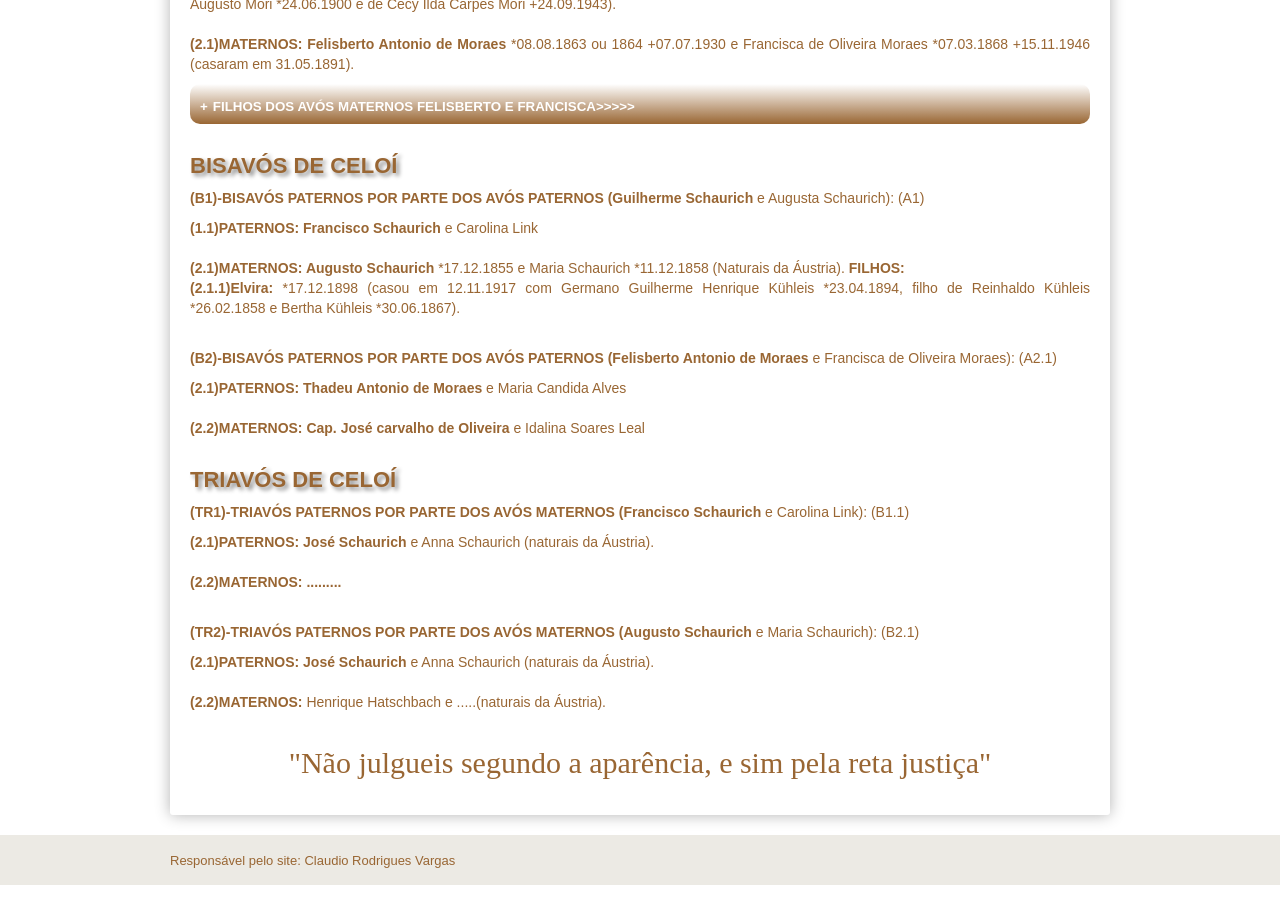
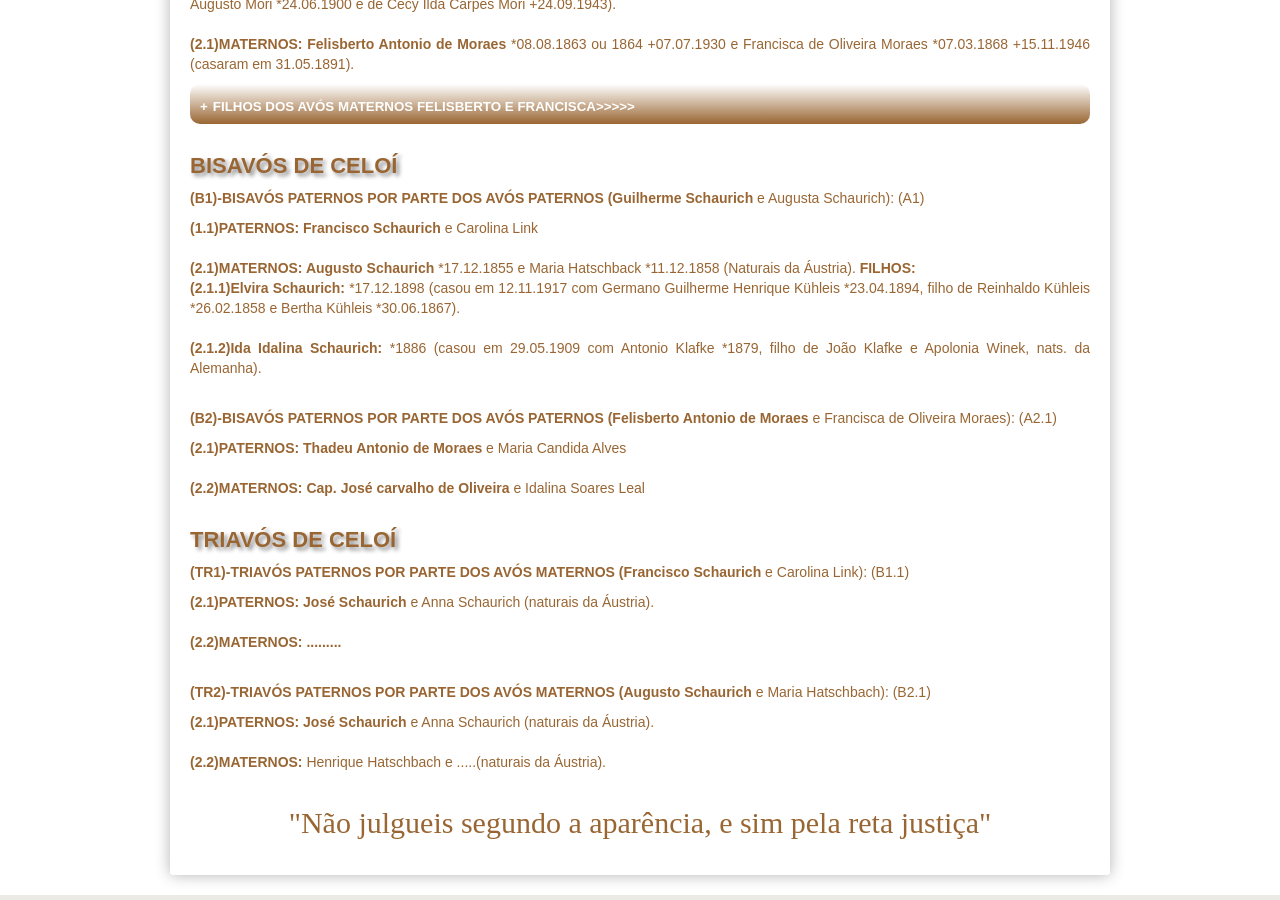
Before and after one commit to claudiovargas1955/claudiovargas1955.github.io, a Jekyll site: the page built from _pages/familia-schaurich.html, in a window 1280 px wide and 900 px high, scrolled down 979 px. Built offline with Jekyll 4.4.1, drawn with Linux system fonts in a browser that asks for light colours; some web fonts are replaced.

Commit message:
Update familia-schaurich.html

```diff
--- a/_pages/familia-schaurich.html
+++ b/_pages/familia-schaurich.html
@@ -206,9 +206,12 @@
 <p><b>(B1)-BISAVÓS PATERNOS POR PARTE DOS AVÓS PATERNOS (Guilherme Schaurich </b>e Augusta Schaurich): (A1)
 <p><b>(1.1)PATERNOS: Francisco Schaurich </b>e Carolina Link<br><br>
 
-<b>(2.1)MATERNOS: Augusto Schaurich </b>*17.12.1855 e Maria Schaurich *11.12.1858 (Naturais da Áustria). <b>FILHOS: </b><br>
-     <b>(2.1.1)Elvira: </b>*17.12.1898 (casou em 12.11.1917 com Germano Guilherme Henrique Kühleis *23.04.1894, filho de Reinhaldo
-     Kühleis *26.02.1858 e Bertha Kühleis *30.06.1867).<br><br>
+<b>(2.1)MATERNOS: Augusto Schaurich </b>*17.12.1855 e Maria Hatschback *11.12.1858 (Naturais da Áustria). <b>FILHOS: </b><br>
+     <b>(2.1.1)Elvira Schaurich: </b>*17.12.1898 (casou em 12.11.1917 com Germano Guilherme Henrique Kühleis *23.04.1894, filho de
+     Reinhaldo Kühleis *26.02.1858 e Bertha Kühleis *30.06.1867).<br><br>
+
+     <b>(2.1.2)Ida Idalina Schaurich: </b>*1886 (casou em 29.05.1909 com Antonio Klafke *1879, filho de João Klafke e Apolonia Winek,
+     nats. da Alemanha).<br><br>
 
 <p><b>(B2)-BISAVÓS PATERNOS POR PARTE DOS AVÓS PATERNOS (Felisberto Antonio de Moraes </b>e Francisca de Oliveira Moraes): (A2.1)
 <p><b>(2.1)PATERNOS: Thadeu Antonio de Moraes </b>e Maria Candida Alves <br><br>
@@ -221,7 +224,7 @@
 
 <b>(2.2)MATERNOS: .........</b><br><br>
 
-<p><b>(TR2)-TRIAVÓS PATERNOS POR PARTE DOS AVÓS MATERNOS (Augusto Schaurich </b>e Maria Schaurich): (B2.1)
+<p><b>(TR2)-TRIAVÓS PATERNOS POR PARTE DOS AVÓS MATERNOS (Augusto Schaurich </b>e Maria Hatschbach): (B2.1)
 <p><b>(2.1)PATERNOS: José Schaurich </b> e Anna Schaurich (naturais da Áustria).<br><br>
 
 <b>(2.2)MATERNOS: </b>Henrique Hatschbach e .....(naturais da Áustria).<br><br>
```
